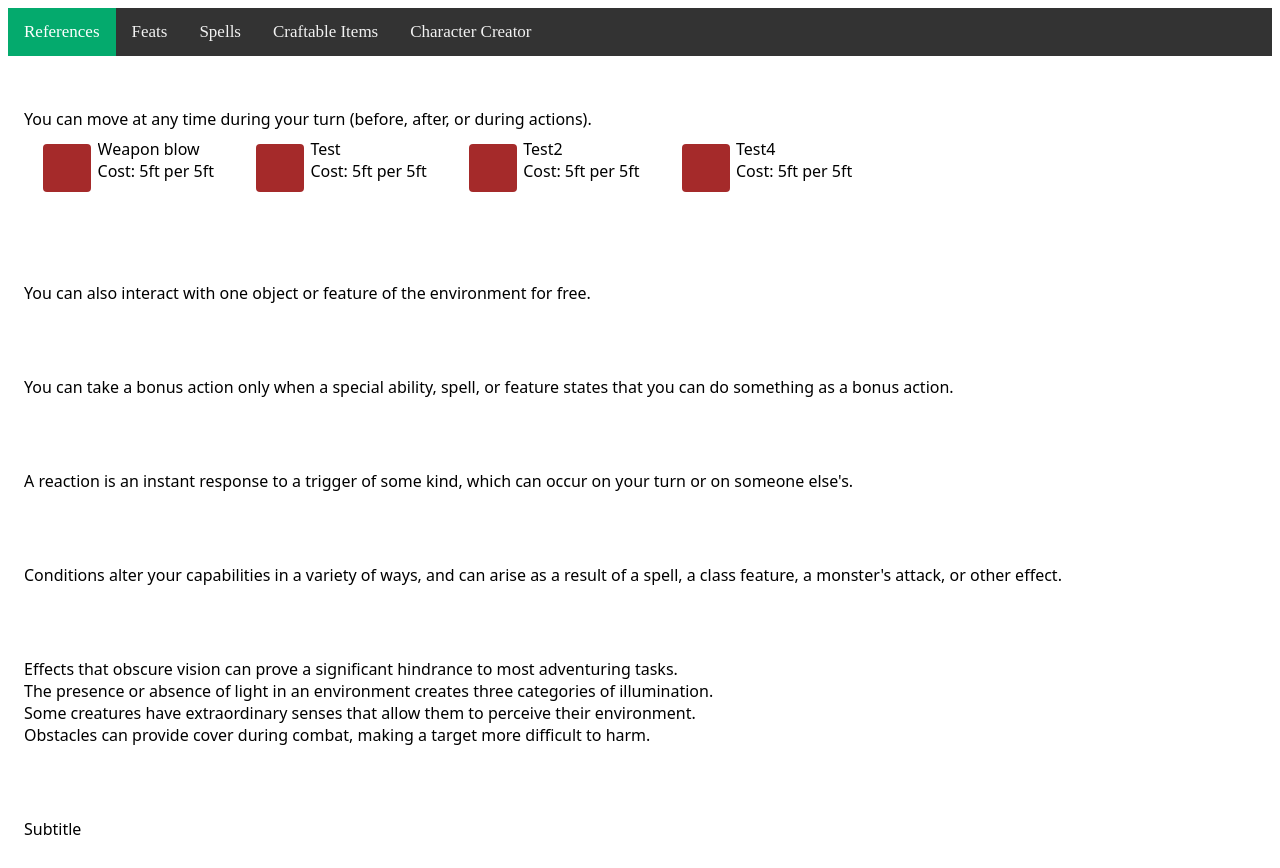
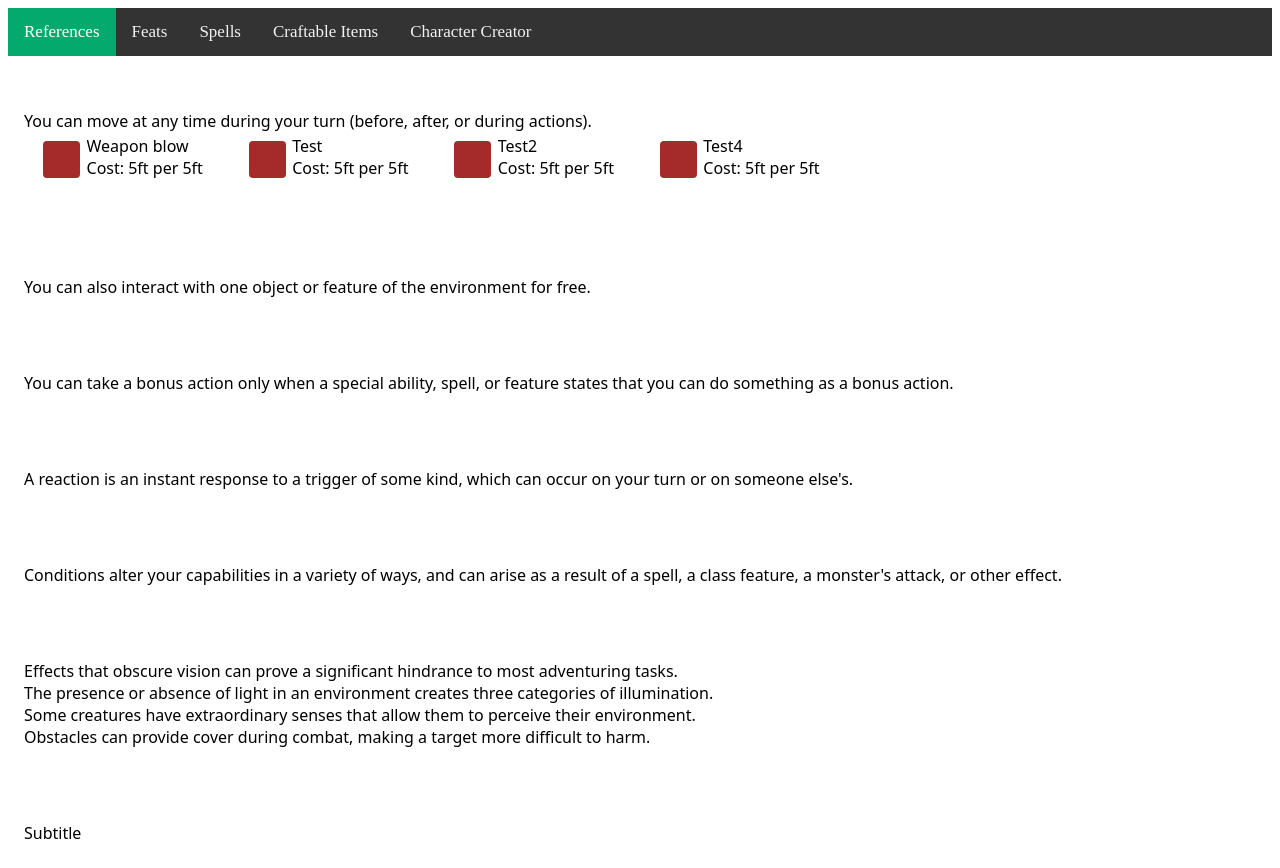
Before and after one commit to SDomican/5oathsreference.ie, a plain HTML site: page index.html in a window 1280 px wide. Drawn offline with Linux system fonts and the light colour scheme.

Commit message:
CSS updates

```diff
--- a/js/index.js
+++ b/js/index.js
@@ -1,8 +1,6 @@
 var popupVisible = false;
 
 function showHide(elementId) {
-
-    console.log("showHide");
 
     let x = document.getElementById("popupId");
     let bodyElement = document.getElementById("body");
--- a/style.css
+++ b/style.css
@@ -82,7 +82,6 @@
 
 .section-title {
     height: 32px;
-    padding-left: 8px;
     padding-right: 8px;
     font-family: Lora, 'Calisto MT', 'Bookman Old Style', Bookman, 'Goudy Old Style', Garamond, 'Hoefler Text', 'Bitstream Charter', Georgia, serif;
     font-variant: small-caps;
@@ -92,7 +91,9 @@
     color: white;
     border-radius: 0.5vw;
     margin-top: 1vh;
-    margin-left: 0.5vw;
+    margin-left: 1vw;
+    padding-left: 0.5vw;
+    padding-top: 0.25vh;
 }
 
 .section-content{
@@ -120,8 +121,8 @@
 }
 
 .item {
-    margin-top: 1vh;
-    margin-bottom: 1vh;
+    margin-top: 0.25%;
+    margin-bottom: 0.25%;
     margin-left: 1vw;
     margin-right: 1vh;
     float: left;
@@ -129,7 +130,7 @@
     font-size: inherit;
     vertical-align: top;
     box-sizing: border-box;
-    width: 15vw;
+    width: 15%;
 }
 
 .item-icon {
@@ -165,9 +166,9 @@
 }
 
 .iconsize {
-    width: 25%;
+    width: 20%;
     height: 0;
-    padding-top: 25%;
+    padding-top: 20%;
 }
 
 /* Add a black background color to the top navigation */
```
